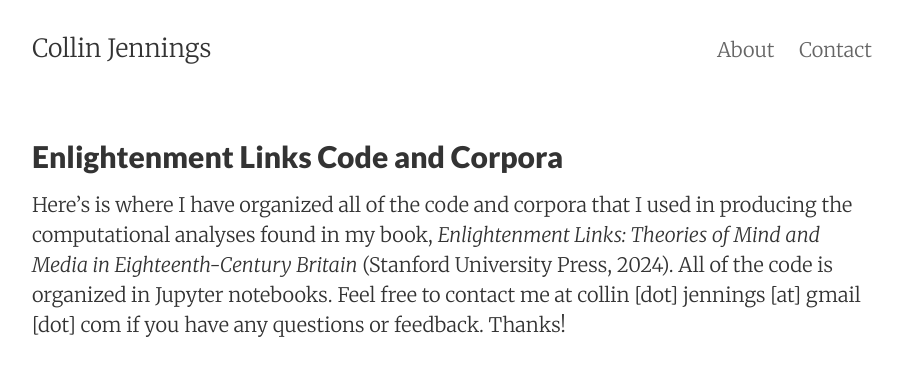
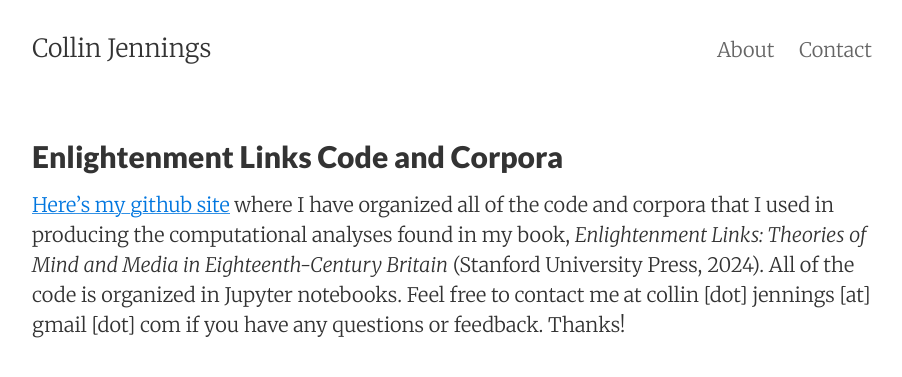
Before and after one commit to collinjennings/newSite, a Jekyll site: the page built from enlightenmentLinks.md, in a window 1280 px wide. Shown: the top 377 px of the page, without its empty margins (188-1090 px from the left). Built offline with Jekyll 4.4.1, drawn with Linux system fonts in a browser that asks for light colours.

Commit message:
Update EL page
Update link to github.

```diff
--- a/enlightenmentLinks.md
+++ b/enlightenmentLinks.md
@@ -5,4 +5,4 @@ permalink: /enlightenmentlinks/
 tags: enlightenmentLinks
 ---
 
-Here's is where I have organized all of the code and corpora that I used in producing the computational analyses found in my book, _Enlightenment Links: Theories of Mind and Media in Eighteenth-Century Britain_ (Stanford University Press, 2024). All of the code is organized in Jupyter notebooks. Feel free to contact me at collin [dot] jennings [at] gmail [dot] com if you have any questions or feedback. Thanks!
+[Here's my github site](https://github.com/collinjennings/enlightenmentlinks) where I have organized all of the code and corpora that I used in producing the computational analyses found in my book, _Enlightenment Links: Theories of Mind and Media in Eighteenth-Century Britain_ (Stanford University Press, 2024). All of the code is organized in Jupyter notebooks. Feel free to contact me at collin [dot] jennings [at] gmail [dot] com if you have any questions or feedback. Thanks!
```
Also changed, not shown: 2 other files.
